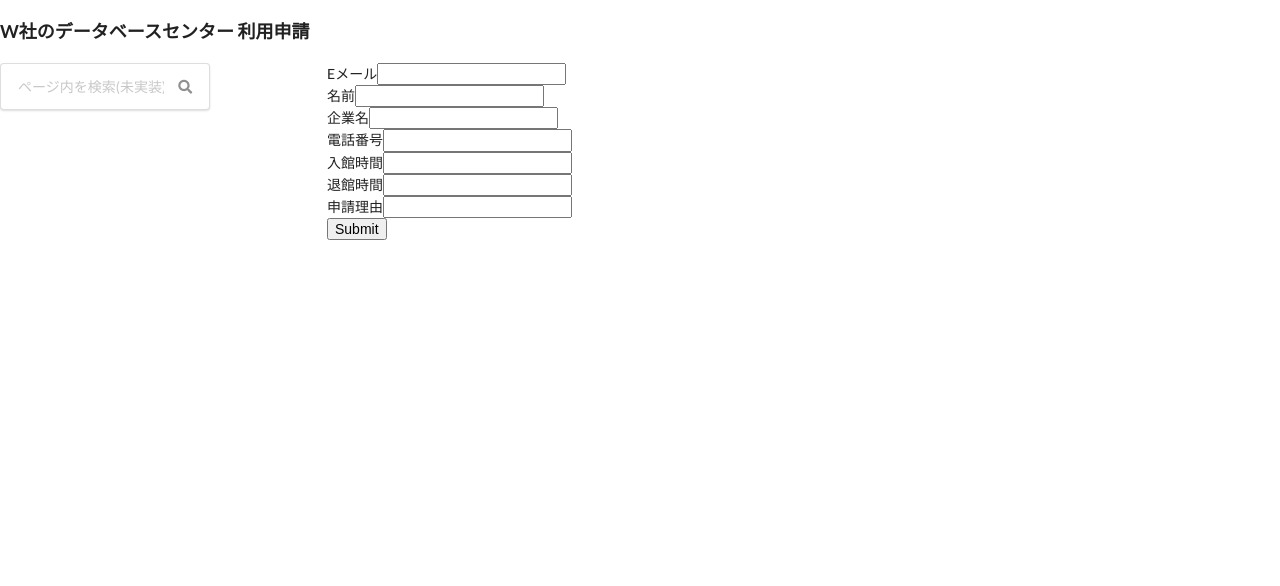
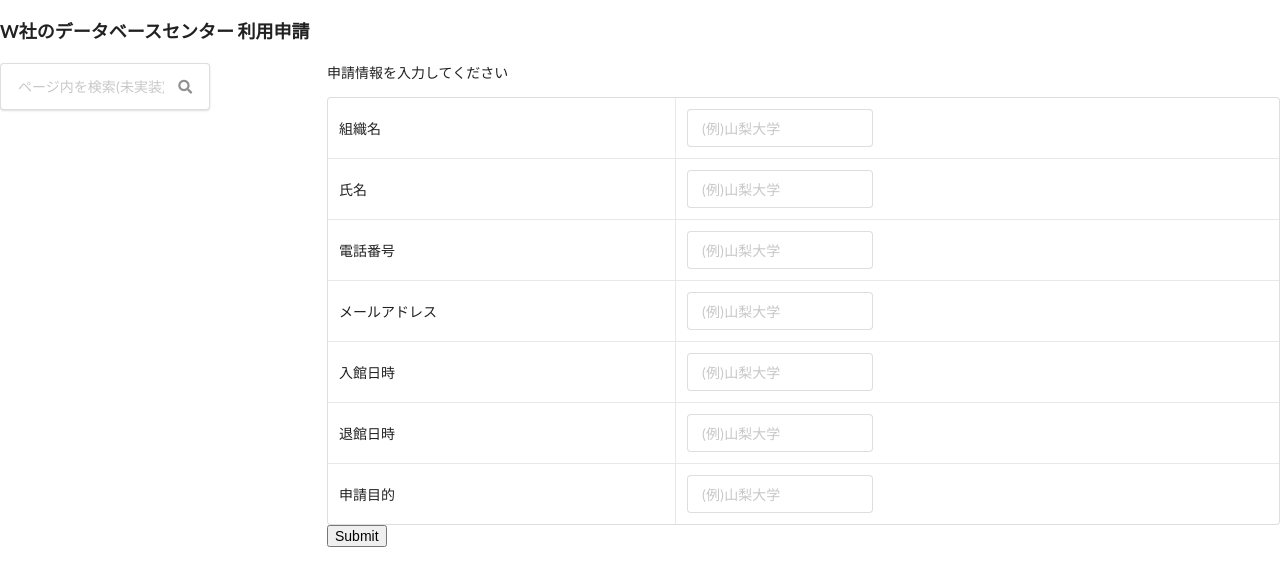
Before and after one commit to t17cs015/T01_deploy, a Django app: page /management_system/add/ in a window 1280 px wide. Shown: the top 586 px of the page. Run offline with Django 3.2, Linux system fonts and the light colour scheme; some libraries are stand-ins or nearby versions.

Commit message:
[make] 申請の入力画面の改善
入力画面のUIの改善
まだ改善の余地あり

```diff
--- a/management_system/templates/management_system/request_add.html
+++ b/management_system/templates/management_system/request_add.html
@@ -5,18 +5,81 @@
  {% block main %}
  <form action="{% url 'add' %}" method="post">
  {% csrf_token %}
- <table>
-<!-- {{form_Customer.as_table}}
-{{form_Request.as_table}} -->
-Eメール<input name='email'><br>
-名前<input name='name'><br>
-企業名<input name='organization_name'><br>
-電話番号<input name='tell_number'><br>
-入館時間<input name='scheduled_entry_datetime'><br>
-退館時間<input name='scheduled_exit_datetime'><br>
-申請理由<input name='purpose_admission'><br>
 
+ <body>
+ <div class='countainer'>
+   <div class='header'>
+     申請情報を入力してください
+   </div>
+   <table class="ui celled table">
+  <!-- <thead>
+    <tr><th><font style="vertical-align: inherit;"><font style="vertical-align: inherit;">名前</font></font></th>
+    <th><font style="vertical-align: inherit;"><font style="vertical-align: inherit;">年齢</font></font></th>
+    <th><font style="vertical-align: inherit;"><font style="vertical-align: inherit;">ジョブ</font></font></th>
+  </tr></thead> -->
+  <tbody>
+    <tr>
+      <td data-label="Name"><font style="vertical-align: inherit;"><font style="vertical-align: inherit;">組織名</font></font></td>
+      <td data-label="IN"><font style="vertical-align: inherit;"><font style="vertical-align: inherit;">
+        <div class="ui input"><input type="text" name='organization_name' placeholder="(例)山梨大学"></div></font></font></td>
+    </tr>
+    <tr>
+      <td data-label="Name"><font style="vertical-align: inherit;"><font style="vertical-align: inherit;">氏名</font></font></td>
+      <td data-label="IN"><font style="vertical-align: inherit;"><font style="vertical-align: inherit;">
+        <div class="ui input"><input type="text" name='name' placeholder="(例)山梨大学"></div></font></font></td>
+    </tr>
+    <tr>
+      <td data-label="Name"><font style="vertical-align: inherit;"><font style="vertical-align: inherit;">電話番号</font></font></td>
+      <td data-label="IN"><font style="vertical-align: inherit;"><font style="vertical-align: inherit;">
+        <div class="ui input"><input type="text" name='tell_number' placeholder="(例)山梨大学"></div></font></font></td>
+    </tr>
+    <tr>
+      <td data-label="Name"><font style="vertical-align: inherit;"><font style="vertical-align: inherit;">メールアドレス</font></font></td>
+      <td data-label="IN"><font style="vertical-align: inherit;"><font style="vertical-align: inherit;">
+        <div class="ui input"><input type="text" name='email' placeholder="(例)山梨大学"></div></font></font></td>
+    </tr>
+    <tr>
+      <td data-label="Name"><font style="vertical-align: inherit;"><font style="vertical-align: inherit;">入館日時</font></font></td>
+      <td data-label="IN"><font style="vertical-align: inherit;"><font style="vertical-align: inherit;">
+        <div class="ui input"><input type="text" name='scheduled_entry_datetime' placeholder="(例)山梨大学"></div></font></font></td>
+    </tr>
+    <tr>
+      <td data-label="Name"><font style="vertical-align: inherit;"><font style="vertical-align: inherit;">退館日時</font></font></td>
+      <td data-label="IN"><font style="vertical-align: inherit;"><font style="vertical-align: inherit;">
+        <div class="ui input"><input type="text" name='scheduled_exit_datetime' placeholder="(例)山梨大学"></div></font></font></td>
+    </tr>
+    <tr>
+      <td data-label="Name"><font style="vertical-align: inherit;"><font style="vertical-align: inherit;">申請目的</font></font></td>
+      <td data-label="IN"><font style="vertical-align: inherit;"><font style="vertical-align: inherit;">
+        <div class="ui input"><input type="text" name='purpose_admission' placeholder="(例)山梨大学"></div></font></font></td>
+    </tr>
+  </tbody>
 </table>
+
+
+
+
+
+
+
+
+<!--
+
+   <div class="ui input">
+     組織名
+    <input type="text" name='organization_name' placeholder="Search...">
+  </div>
+   氏名<input name='name'><br>
+
+   電話番号<input name='tell_number'><br>
+   メールアドレス<input name='email'><br>
+   入館予定日時<input name='scheduled_entry_datetime'><br>
+   退館予定日時<input name='scheduled_exit_datetime'><br>
+   申請目的
+   <input name='purpose_admission'><br> -->
+
+  </div>
+</body>
  <input type="submit"/>
  </form>
  {% endblock %}
```
